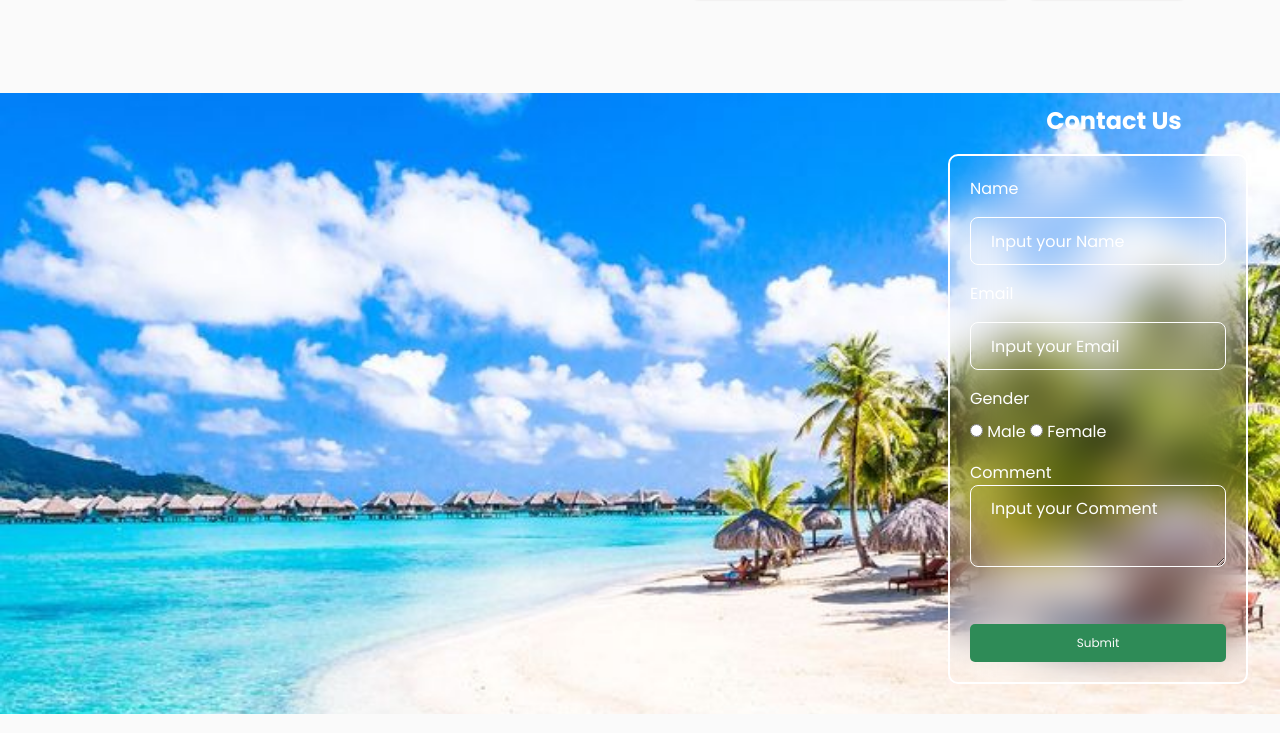
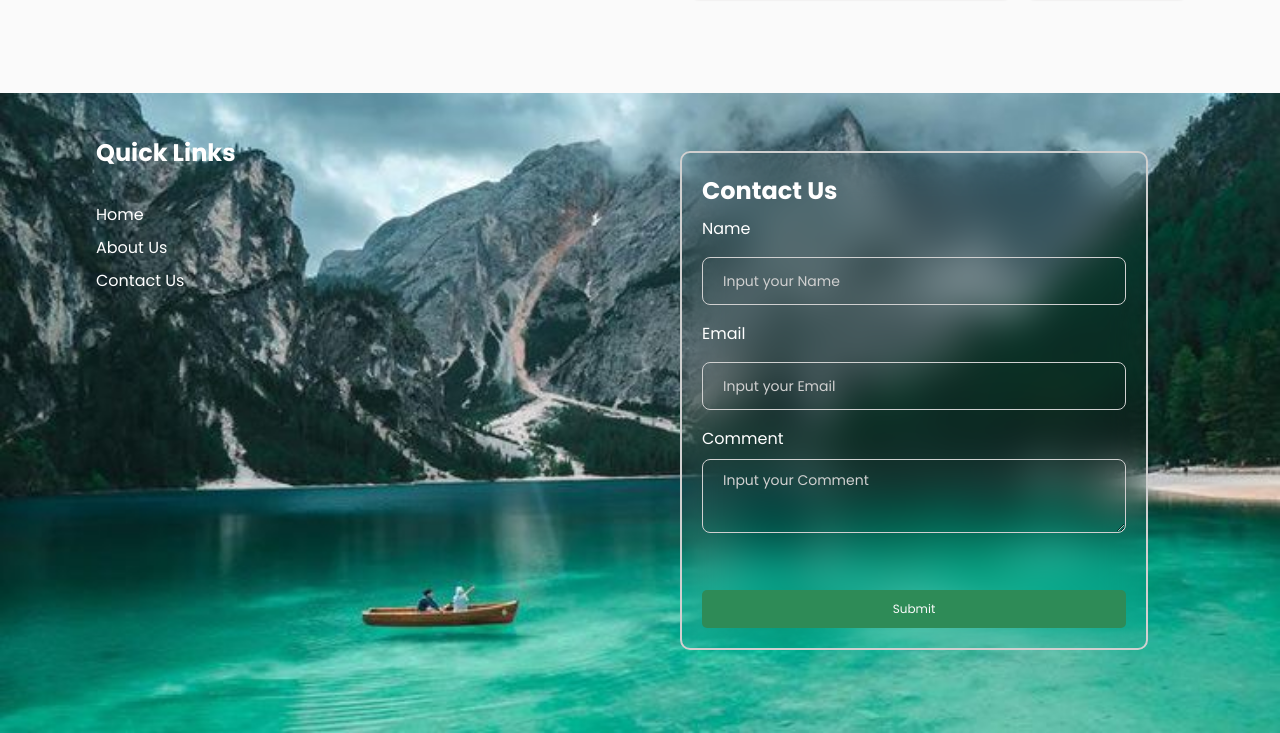
Before and after one commit to RafliTriatma/FinalCheckpoint-2, a plain HTML site: page index.html in a window 1280 px wide. Shown: the part 2134-2867 px from the top of the page. Drawn offline with Linux system fonts and the light colour scheme.

Commit message:
update footer

```diff
--- a/index.css
+++ b/index.css
@@ -243,28 +243,44 @@ img {
     box-shadow: 3px 3px 2px #dfdede;
 }
 
-footer {
+.wrapper-boxfooter {
     width: 100%;
-    background-image: url(./assets/image/footer.jpg);
+    height: 80vh;
+    background-image: url(./assets/image/footer.jpeg);
     background-size: cover;
+    background-position: bottom;
     /* height: 100%; */
     padding: 10px 0;
     display: flex;
-    justify-content: end;
+    /* justify-content: end; */
+}
+
+.box-footer {
+    /* background-color: #2e8b57; */
+    width: 50%;
+}
+
+.footer-link {
+    margin-left: 12vh;
+    color: white;
+    padding-top: 4vh;
+}
+
+.box-boxform {
+    width: 50%;
+    margin-right: 30vh;
+    margin-top: 4vh;
 }
 
 
 .boxform {
-    width: 300px;
+    width: 90%;
     background: transparent;
-    border: 2px solid white;
+    border: 2px solid rgb(208, 208, 208);
     backdrop-filter: blur(20px);
-    justify-content: center;
-    flex-direction: column;
     padding: 20px;
-    margin: 20px auto;
+    margin: 20vh;
     border-radius: 10px;
-    margin-right: 4vh;
     margin-top: 2vh;
 }
 
@@ -280,27 +296,16 @@ footer {
     background: transparent;
     border: none;
     outline: none;
-    border: 1px solid white;
+    border: 1px solid rgb(208, 208, 208);
     border-radius: 0.5rem;
-    font-size: 16px;
+    font-size: 14px;
     color: white;
     padding: 20px 20px 20px 20px;
 }
 
 .input-box input::placeholder {
-    color: white;
+    color: rgb(208, 208, 208);
 }
-
-.radio-gender {
-    padding-top: 1vh;
-    margin-bottom: 2vh;
-}
-
-.radio-gender label {
-    font-size: 16px;
-    color: white;
-}
-
 
 .box1 .input-comment{
     width: 100%;
@@ -313,15 +318,15 @@ footer {
     background: transparent;
     border: none;
     outline: none;
-    border: 1px solid white;
+    border: 1px solid rgb(208, 208, 208);
     border-radius: 0.5rem;
-    font-size: 16px;
+    font-size: 14px;
     color: white;
     padding: 10px 20px 20px 20px;
 }
 
 .input-comment textarea::placeholder {
-    color: white;
+    color: rgb(208, 208, 208);
 }
 
 .boxform .btnsubmit {
--- a/index.html
+++ b/index.html
@@ -154,32 +154,43 @@
 
     <footer>
 
-        <section class="wrapper-boxform">
-            <h1 style="text-align: center; color: white;">Contact Us</h1>
+        <section class="wrapper-boxfooter">
+            <div class="box-footer">
+                <h1 style="color: white; margin-top: 4vh; margin-left: 12vh;">Quick Links</h1>
+                <div class="footer-link">
+                    <ul>
+                        <li style="list-style: none; padding-bottom: 1svh;">Home</li>
+                        <li style="list-style: none; padding-bottom: 1svh;">About Us</li>
+                        <li style="list-style: none; padding-bottom: 1svh;">Contact Us</li>
+                    </ul>
+                </div>
+            </div>
+            <div class="box-boxform">
                 <div class="boxform">
+                    <h1 style="color: white; padding-bottom: 1vh;">Contact Us</h1>
                 <form action="" method="post">
 
                     <p style="color: white;">Name</p>
                      <div class="input-box">
-                    <input type="text" placeholder="Input your Name"> <br/> <br/>
+                        <input type="text" placeholder="Input your Name">
                      </div>
 
 
                     <p style="color: white;">Email</p>
                     <div class="input-box">
-                    <input type="email" placeholder="Input your Email"> <br/> <br/>
+                        <input type="email" placeholder="Input your Email">
                     </div>
 
 
-                <p style="color: white;"> Gender</p>
+                    <!-- <p style="color: white;"> Gender</p>
                     <div class="radio-gender">
                         <input type="radio" name="gender" id="male">
                         <label for="gender">Male</label>
                         <input type="radio" name="gender" id="female">
                         <label for="gender">Female</label>
-                </div>
+                    </div> -->
 
-                <p style="color: white;">Comment</p>
+                    <p style="color: white; padding-bottom: 1vh;">Comment</p>
                     <div class="input-comment">
                         <textarea name="comment" id="comment" placeholder="Input your Comment"></textarea>
                     </div>
@@ -190,6 +201,8 @@
 
                 </form>
                 </div>
+            </div>
+
         </section>
 
     </footer>
```
Also changed, not shown: assets/image/footer.jpeg (added), assets/image/footer.jpg (deleted). Lines whose indentation alone changed are shown as unchanged.
